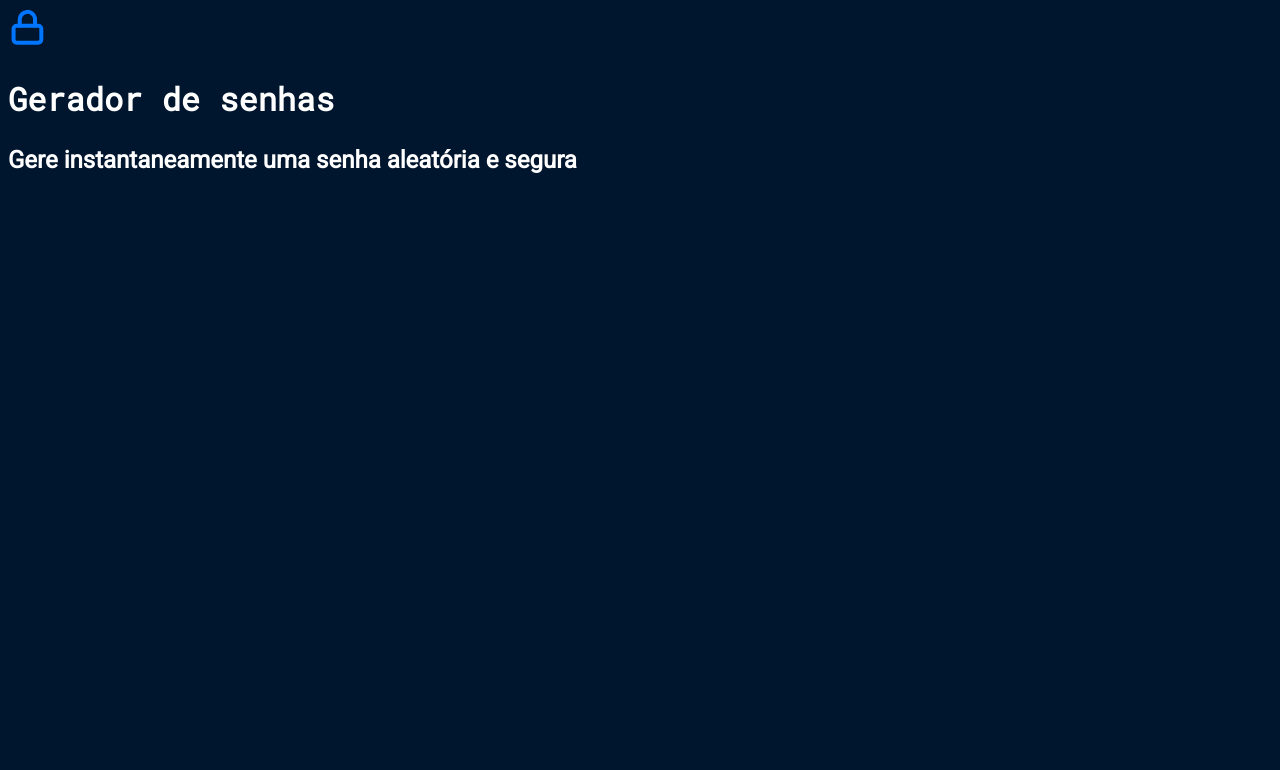
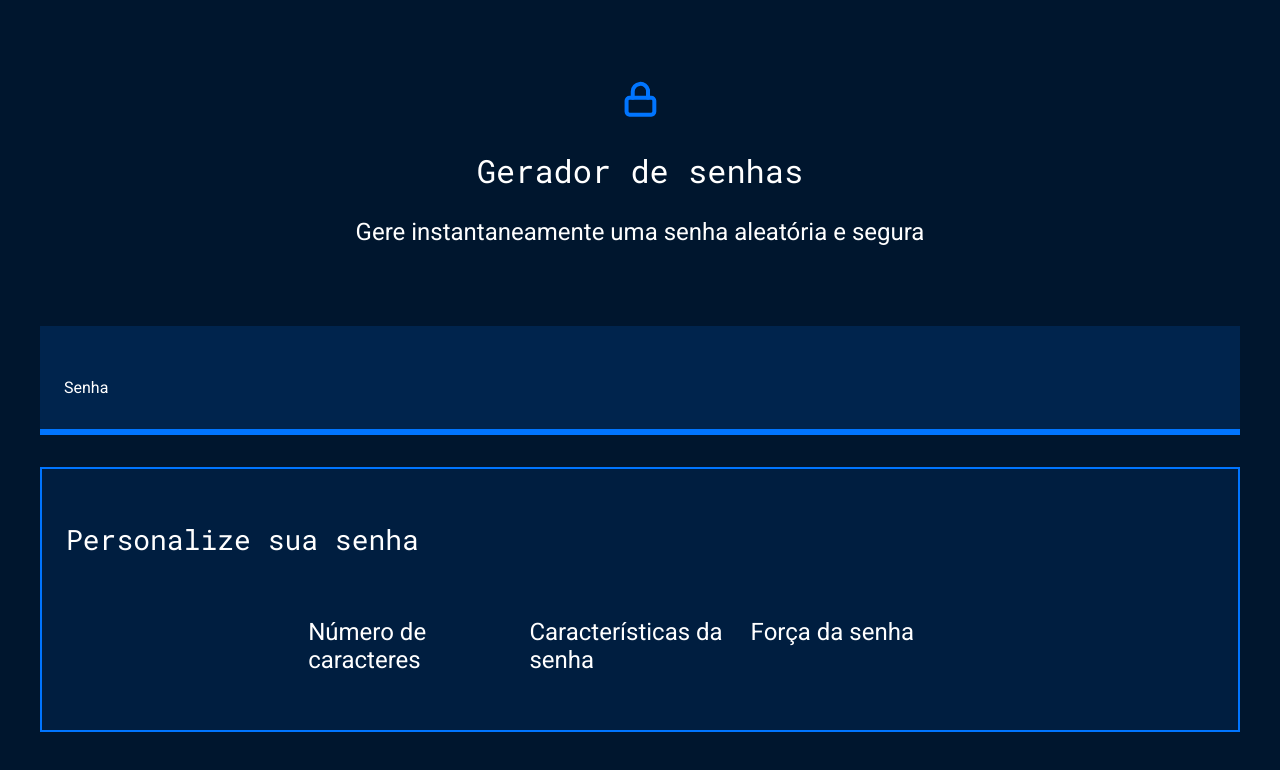
Before and after one commit to emanuely2006/2024manuheana, a plain HTML site: page index.html in a window 1280 px wide. Drawn offline with Linux system fonts and the light colour scheme.

Commit message:
10-abril- slide 14//Alura-4

```diff
--- a/index.html
+++ b/index.html
@@ -8,8 +8,34 @@
 <link rel="stylesheet" href="style.css">
 </head>
 <body>
+<section class="conteudo">
+    <div class="conteudo-titulo">
+
     <img src="unlock.svg" alt="cadeado fechado">
     <h2 class="titulo-principal">Gerador de senhas</h2>
     <h3 class="titulo-secundario">Gere instantaneamente uma senha aleatória e segura</h3>
+    </div>
+    <div class="conteudo-senha">
+    <label for="senha">Senha</label>
+    <input name="senha" type="text" id="campo-senha">
+    </div>
+    <div class="parametro">
+    <h3 class="parametro-titulo">Personalize sua senha</h3>
+    <div class="parametro-coluna__senha">
+        <div class="parametro-coluna__senha">
+            <div class="parametro-senha">
+                <h4 class="parametro-senha__titulo">Número de caracteres</h4>
+
+            </div>
+            <div class="parametro-senha">
+                <h4 class="parametro-senha__titulo">Características da senha</h4>
+            </div>
+            <div class="parametro-senha">
+                <h4 class="parametro-senha__titulo">Força da senha</h4>
+            </div>
+        </div>
+    </div>
+    </div>
+</section>
 </body>
 </html>
--- a/style.css
+++ b/style.css
@@ -23,3 +23,71 @@ body{
 .titulo-secundario{
     font-size: 24px;
 }
+
+.conteudo-titulo{
+    text-align: center;
+    margin-top: 80px;
+}
+
+*{
+    font-weight: 400
+}
+
+.conteudo-senha{
+    margin-top: 80px;
+    background: var(--fundo-senha);
+    padding: 24px;
+    border-bottom: 6px solid var(--borda);
+}
+
+#campo-senha{
+    background-color: var(--fundo-senha);
+    border: none;
+    color: var(--branco);
+    font-family: var(--roboto-mono);
+    font-size: 40px;
+    width: 70%;
+}
+
+#campo-senha:focus{
+    outline: none;
+}
+
+.conteudo{
+    max-width: 1200px;
+    margin: 0 auto;
+}
+
+.parametro{
+    background-color: var(--fundo-texto);
+    border: 2px solid var(--borda);
+    margin-top: 32px;
+    padding: 24px;
+}
+
+.parametro-titulo{
+    font-family: var(--roboto-mono);
+    font-size: 28px;
+}
+
+.parametro-senha__titulo{
+    font-size:24px;
+
+}
+
+.parametro-coluna__senha{
+    display: flex;
+    flex-direction: column;
+    justify-content: center;
+}
+
+.parametro-senha{
+    width: 50%;
+    margin: 0 auto;
+}
+
+@media screen and (min-width: 768px) {
+    .parametro-coluna__senha{
+        flex-direction: row;
+    }
+}
```
